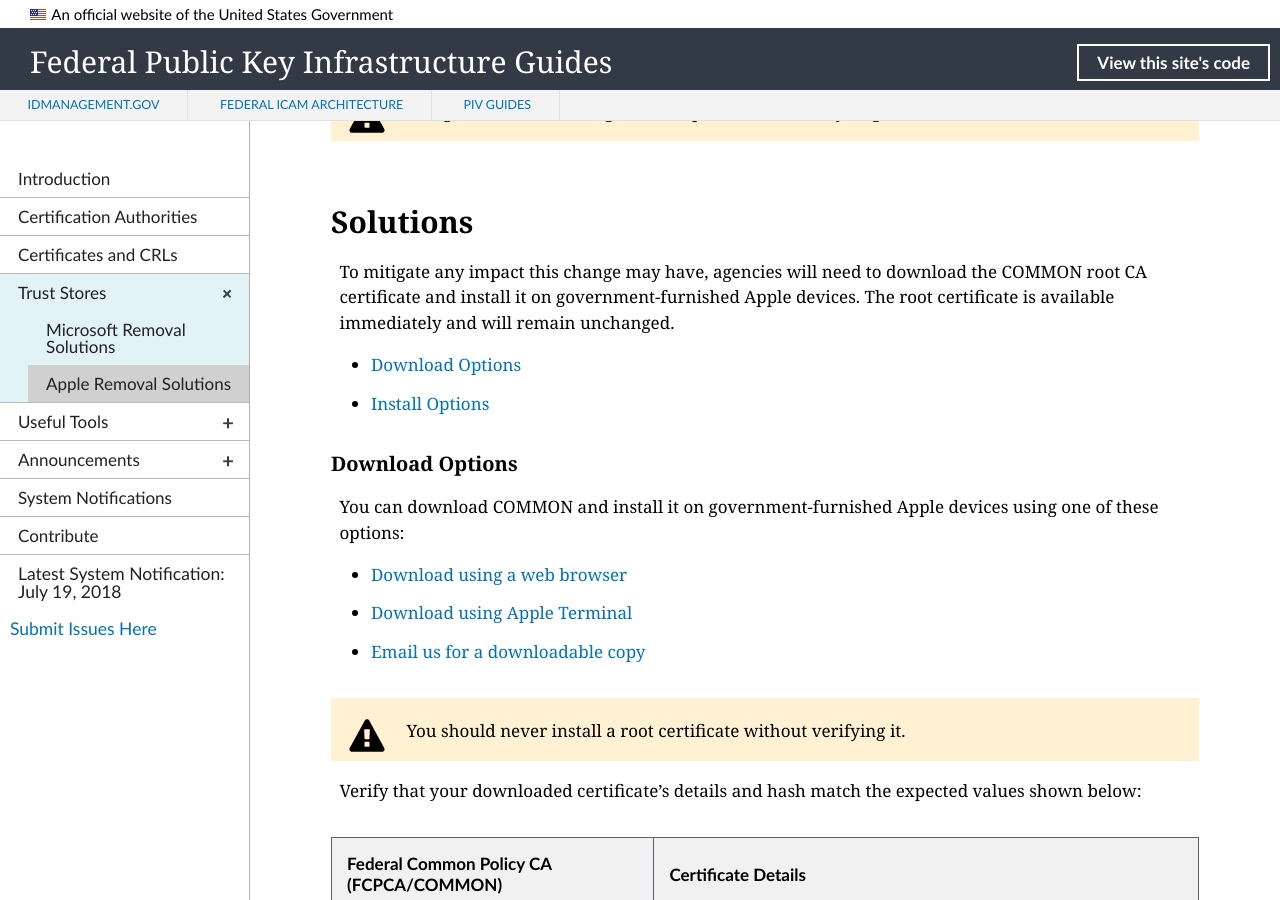
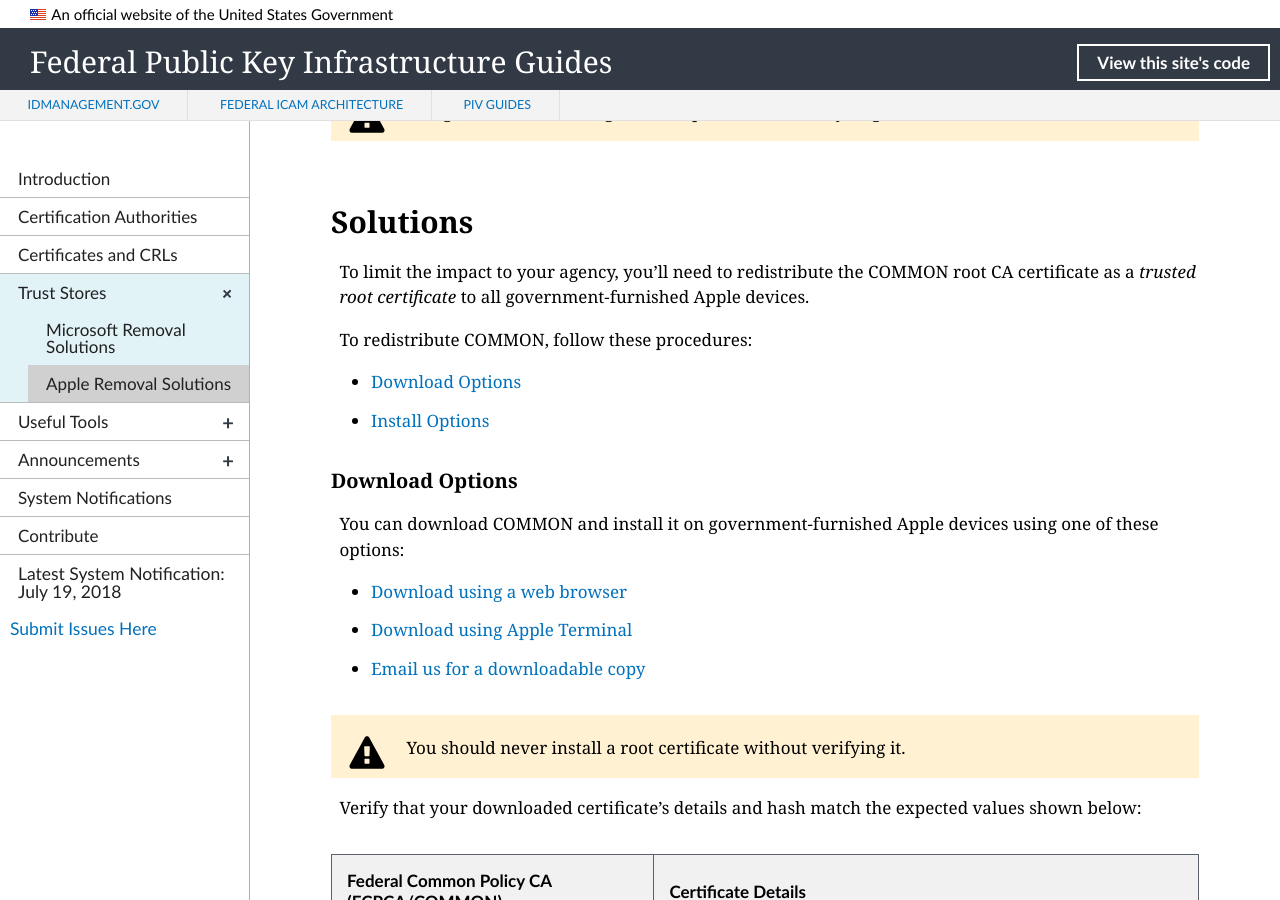
Before and after one commit to GSA/fpki-guides, a Jekyll site: the page built from _truststores/02_appl_removal_solutions.md, in a window 1280 px wide and 900 px high, scrolled down 554 px. Built offline with Jekyll 4.4.1, drawn with Linux system fonts in a browser that asks for light colours; nearby versions of some CDN libraries; library files that are not in the unit come from our copies.

Commit message:
Update apple_trust_store_installation.md
Rendering

````diff
--- a/_includes/apple_trust_store_installation.md
+++ b/_includes/apple_trust_store_installation.md
@@ -1,9 +1,9 @@
+To limit the impact to your agency, you'll need to redistribute the COMMON root CA certificate as a _trusted root certificate_ to all government-furnished Apple devices.
 
-To mitigate any impact this change may have, agencies will need to download the COMMON root CA certificate and install it on government-furnished Apple devices. The root certificate is available immediately and will remain unchanged.
+To redistribute COMMON, follow these procedures:
 
 * [Download Options](#download-options)
 * [Install Options](#install-options)
-
 
 ### Download Options
 
@@ -47,13 +47,13 @@
 
 1. Click the *Spotlight* icon and search for _terminal_.
 2. Double-click the Terminal icon (black monitor icon with white ">_") to open a window.
-3. Download a copy of COMMON:
+3. Download a copy of COMMON:<br />
 
     ```
 	$ curl -o {DOWNLOAD_LOCATION}/fcpca.crt "http://http.fpki.gov/fcpca/fcpca.crt"
     ```
 
-4. Verify that the certificate's hash matches the SHA-256 Thumbprint in the certificate details above:
+4. Verify that the certificate's hash matches the SHA-256 Thumbprint in the certificate details above:<br />
 
     ```
 	$ shasum -a 256 {DOWNLOAD_LOCATION}/fcpca.crt
````
